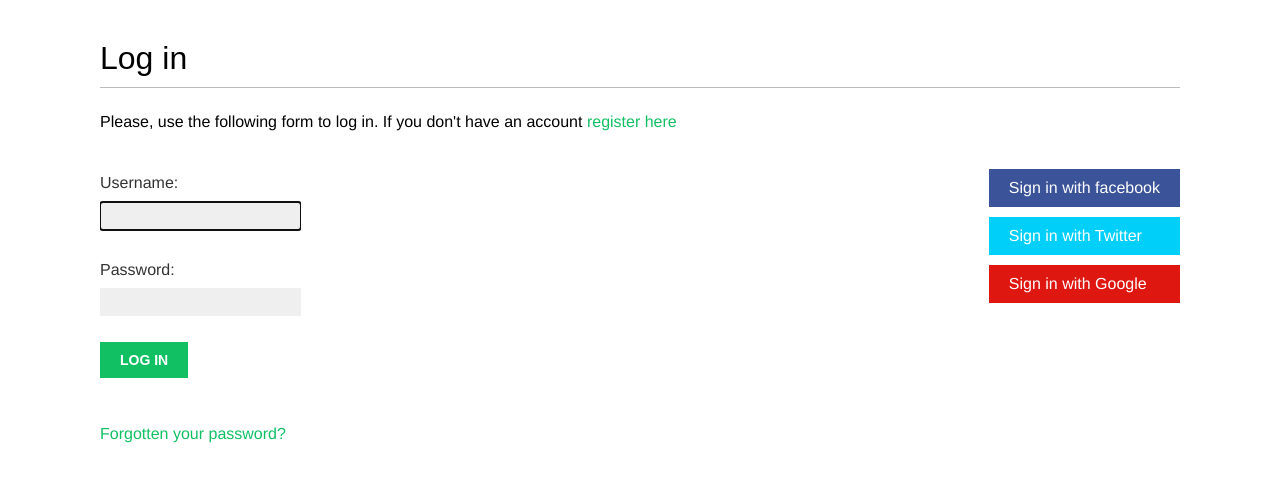
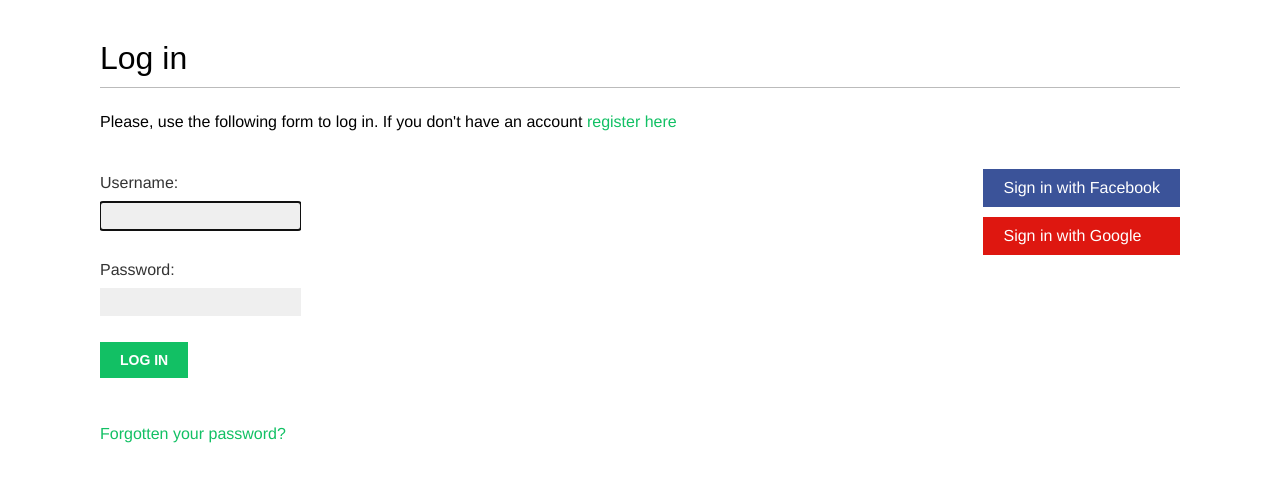
Before and after one commit to eddy-di/budget_tracking, a Django app: page /account/login/ in a window 1280 px wide. Shown: the part 47-529 px from the top of the page. Run offline with Django 4.2, Linux system fonts and the light colour scheme; parts of the project's set-up code (start-up, migrations or seed data) failed here and were passed over; some web fonts are replaced.

Commit message:
delete twitter oauth

```diff
--- a/account/templates/registration/login.html
+++ b/account/templates/registration/login.html
@@ -32,12 +32,7 @@
         <ul>
             <li class="facebook">
                 <a href="{% url 'social:begin' 'facebook' %}">
-                    Sign in with facebook
-                </a>
-            </li>
-            <li class="twitter">
-                <a href="{% url 'social:begin' 'twitter' %}">
-                    Sign in with Twitter
+                    Sign in with Facebook
                 </a>
             </li>
             <li class="google">
--- a/core/settings.py
+++ b/core/settings.py
@@ -176,9 +176,7 @@ WALLET_REQUIRE_LOGIN_MIDDLEWARE = '/wallet/'
 
 SOCIAL_AUTH_FACEBOOK_KEY = os.environ.get('SOCIAL_AUTH_FACEBOOK_KEY') # ИД приложения Facebook
 SOCIAL_AUTH_FACEBOOK_SECRET = os.environ.get('SOCIAL_AUTH_FACEBOOK_SECRET') # Секрет приложения Facebook
-
-SOCIAL_AUTH_TWITTER_KEY = os.environ.get('SOCIAL_AUTH_TWITTER_KEY') # Ключ API Twitter
-SOCIAL_AUTH_TWITTER_SECRET = os.environ.get('SOCIAL_AUTH_TWITTER_SECRET') # Секрет API Twitter
+SOCIAL_AUTH_FACEBOOK_SCOPE = ['email']
 
 SOCIAL_AUTH_GOOGLE_OAUTH2_KEY = os.environ.get('SOCIAL_AUTH_GOOGLE_OAUTH2_KEY') # ИД клиента Google
 SOCIAL_AUTH_GOOGLE_OAUTH2_SECRET = os.environ.get('SOCIAL_AUTH_GOOGLE_OAUTH2_SECRET') # Секрет клиента Google
```
